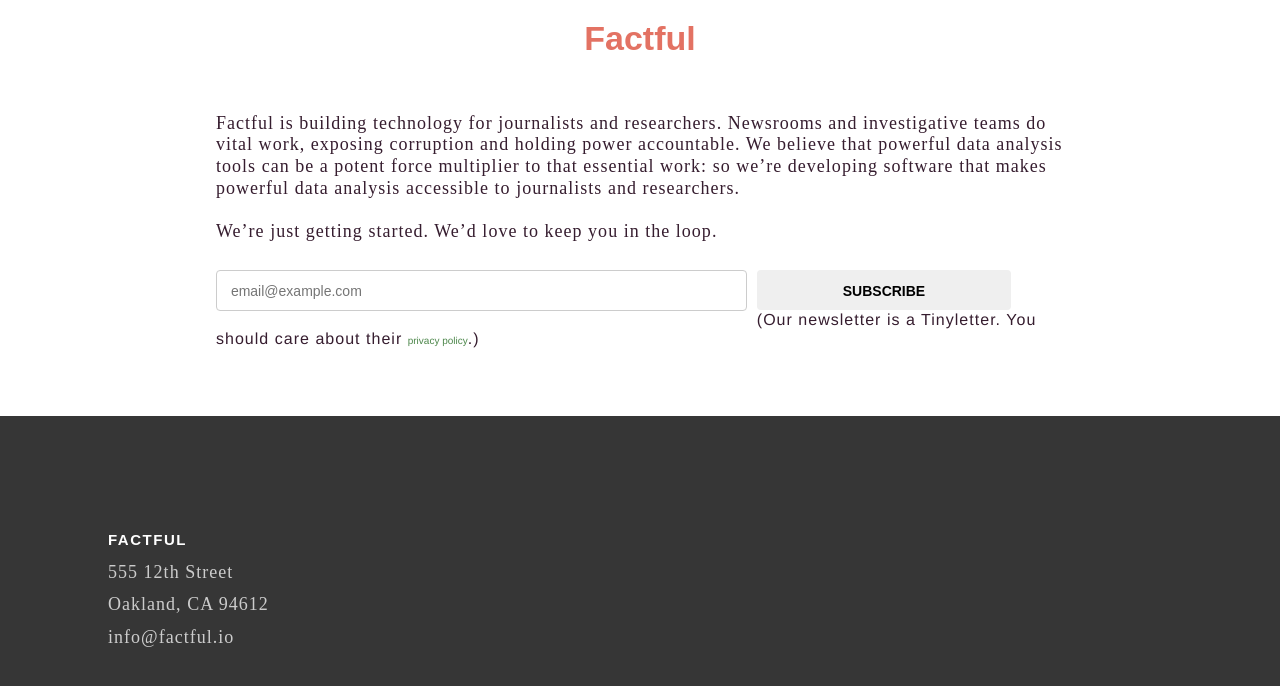
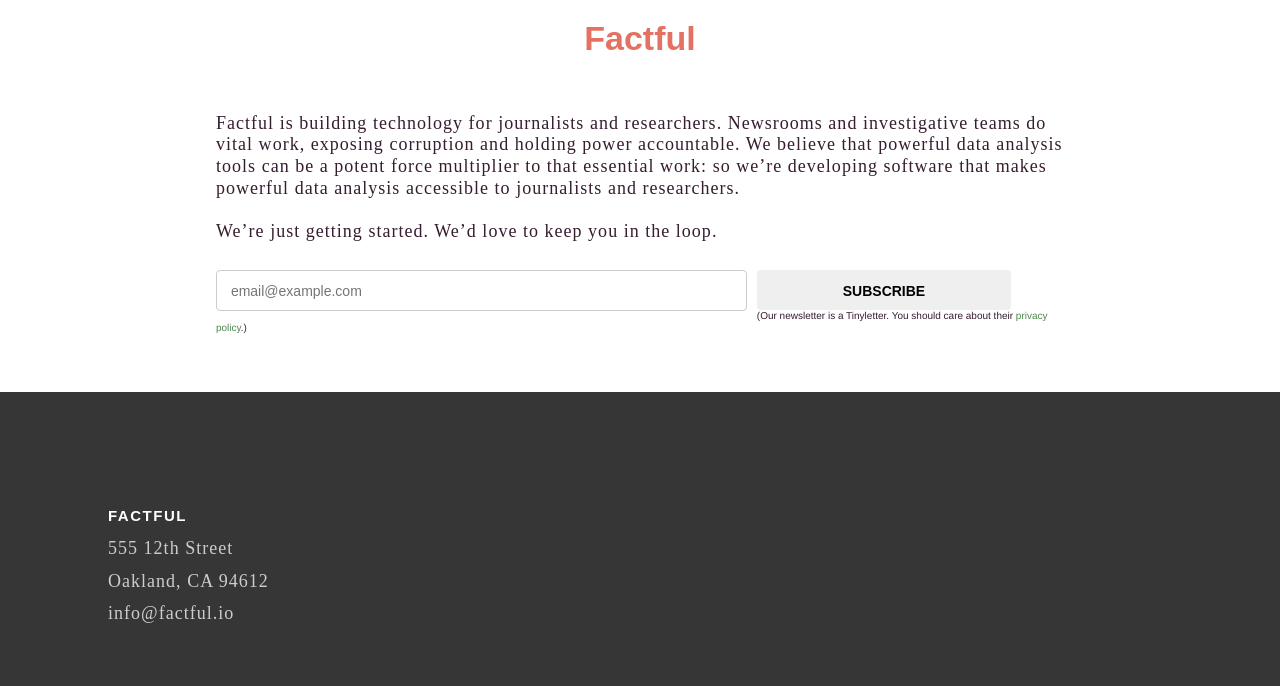
Before and after one commit to factful/factful.github.io, a Jekyll site: the page built from index.md, in a window 1280 px wide. Shown: the top 686 px of the page. Built offline with Jekyll 4.4.1, drawn with Linux system fonts in a browser that asks for light colours; nearby versions of some CDN libraries; some web fonts are replaced.

Commit message:
Update main.css

```diff
--- a/css/main.css
+++ b/css/main.css
@@ -72,23 +72,15 @@
     padding: 6px 0 10px 0;
 }
 form a, form a.visited {
-  font-size: 10px;
-  letter-spacing: 0em;
   text-decoration: none;
   color: #4d874b;
 }
 
-form label {
-    clear: both;
-    display: block;
-    margin: 8px 0;
-    font-weight: bold;
-    position: relative;
-    line-height: 150%;
-    font-family: Helvetica;
-    font-size: 14px;
-    color: #333333;
+form p, form a, form a.visited {
+  font-size: 10px;
+  letter-spacing: 0em;
 }
+
 
 .email-group input {
     display: block;
@@ -102,11 +94,13 @@
     font-size: 14px;
     box-shadow: none;
 }
+
 .email-group .button {
     width: 30%;
     margin: 0;
     min-width: 75px;
 }
+
 .error,
 .errorText {
     margin: 5px 0 0 0;
@@ -115,6 +109,7 @@
     color: #6b0505;
     background-color: #f4bfbf;
 }
+
 .formstatus {
     margin-bottom: 10px;
 }
@@ -126,10 +121,12 @@
     padding: 10px;
     font-family: 'Helvetica Neue', Helvetica, Arial, Sans-serif;
 }
+
 .success a {
     color: #5ca000;
     text-decoration: underline;
 }
+
 .rounded {
     border-radius: 4px;
     -moz-border-radius: 4px;
```
